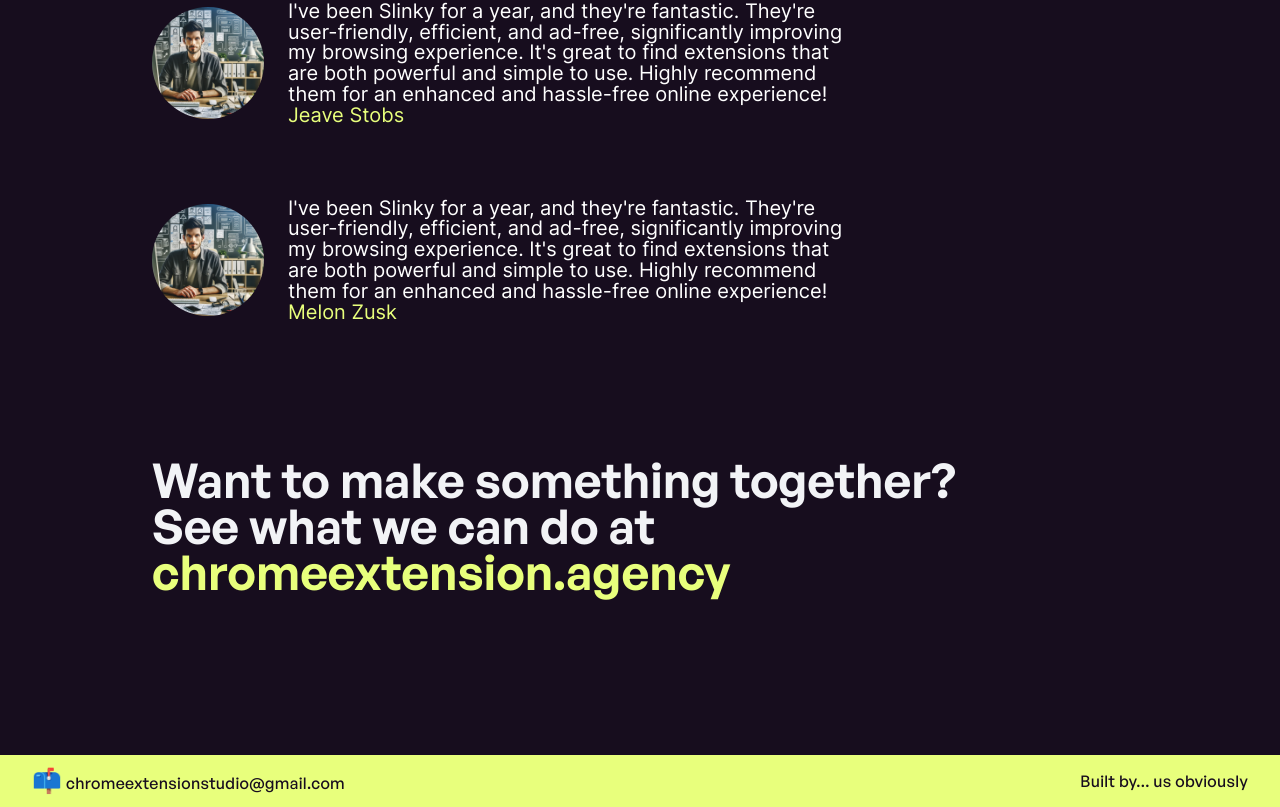
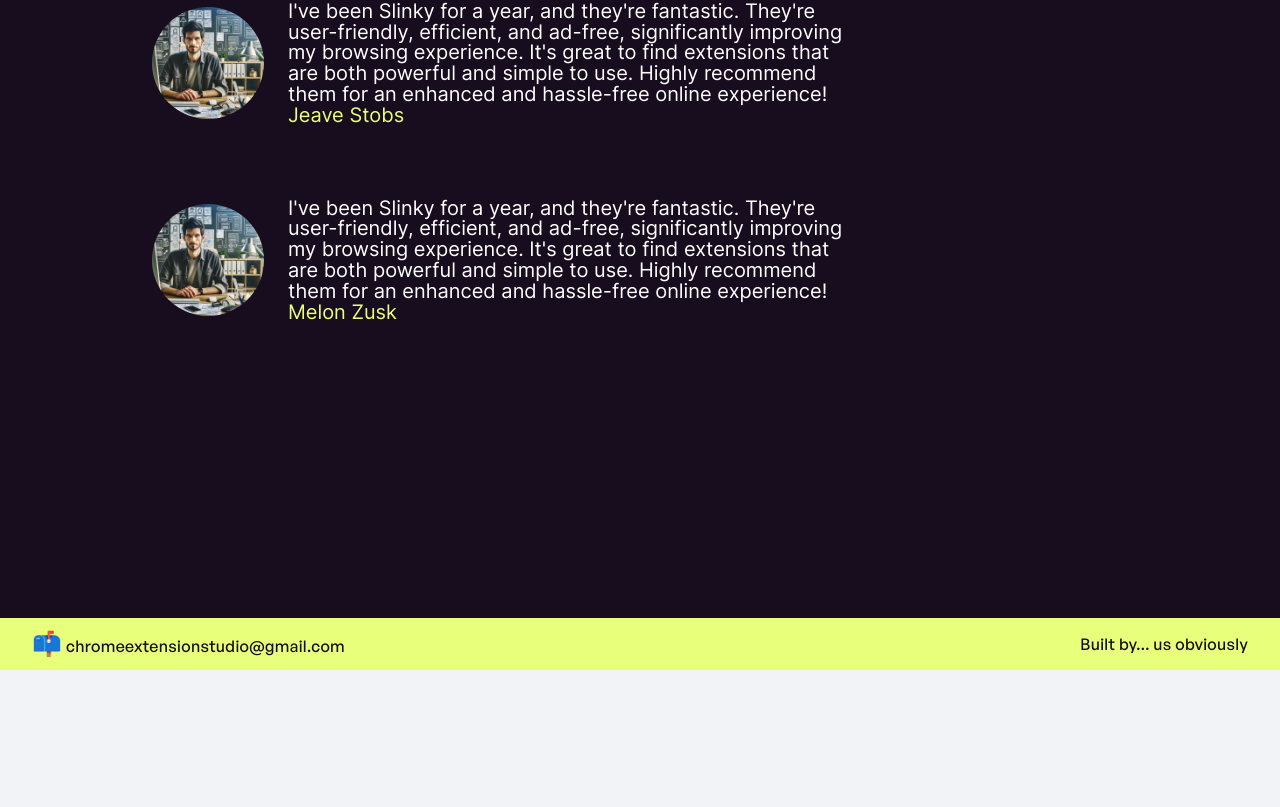
Before and after one commit to SamSeabourn/chrome-extension-studio, a SvelteKit app: page / in a window 1280 px wide. Shown: the part 2208-3015 px from the top of the page. After the commit the page ends 2878 px from the top, so only its background shows below. Built offline with nearby package versions, Linux system fonts and the light colour scheme.

Commit message:
chore: remove broken path

```diff
--- a/src/components/CTA.svelte
+++ b/src/components/CTA.svelte
@@ -1,10 +1,10 @@
 <script lang="ts">
-	export let href: string;
+	// export let href: string;
 </script>
 
 <p>
 	<slot />
-	<a {href}>{href}</a>
+	<!-- <a {href}>{href}</a> -->
 </p>
 
 <style>
@@ -22,8 +22,7 @@
 		font-weight: 600;
 		line-height: 2.85rem;
 	}
-
-	a {
+	/* a {
 		color: #e8ff7c;
 		font-family: 'GeneralSans-Variable', sans-serif;
 		text-decoration: none;
@@ -38,5 +37,5 @@
 			-1px 1px 0 #e8ff7c,
 			1px 1px 0 #e8ff7c;
 		text-decoration: none;
-	}
+	} */
 </style>
--- a/src/routes/+page.svelte
+++ b/src/routes/+page.svelte
@@ -78,9 +78,9 @@
 			enhanced and hassle-free online experience!
 		</Testimonial>
 		<AirGap />
-		<CTA href={'chromeextension.agency'}>
+		<!-- <CTA href={'www.google.com'}>
 			Want to make something together? <br /> See what we can do at
-		</CTA>
+		</CTA> -->
 		<AirGap />
 		<AirGap />
 	</ContentPadding>
```
